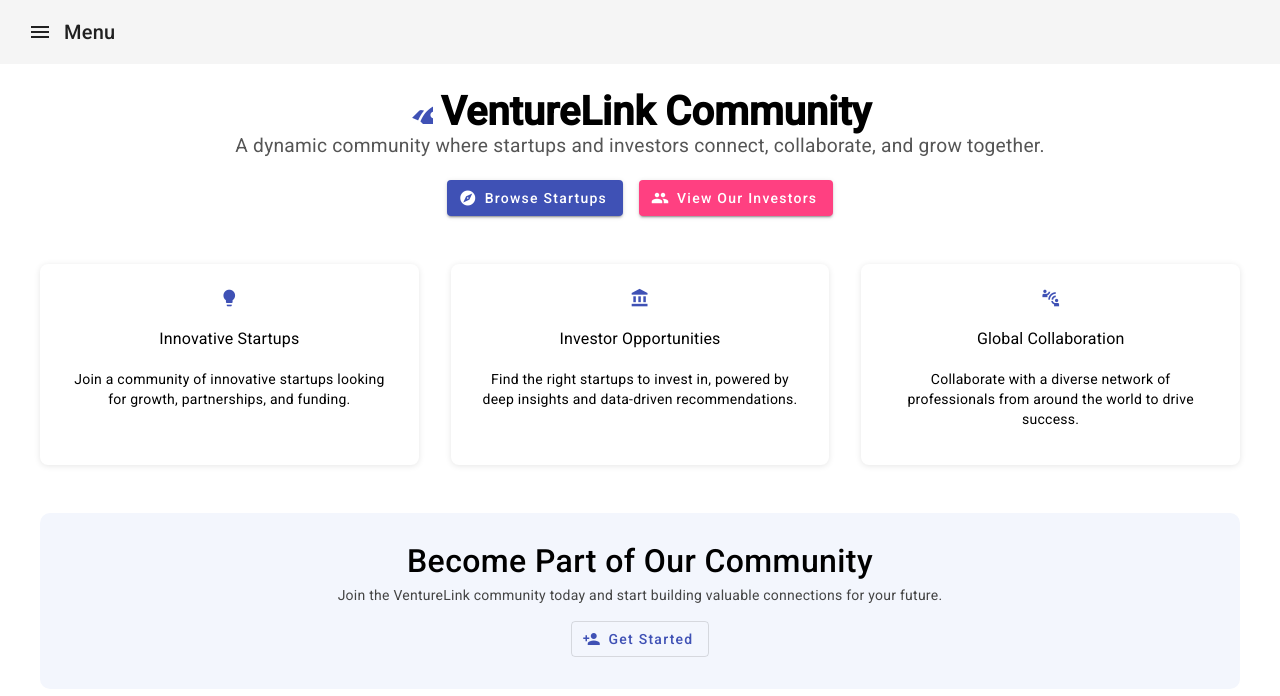
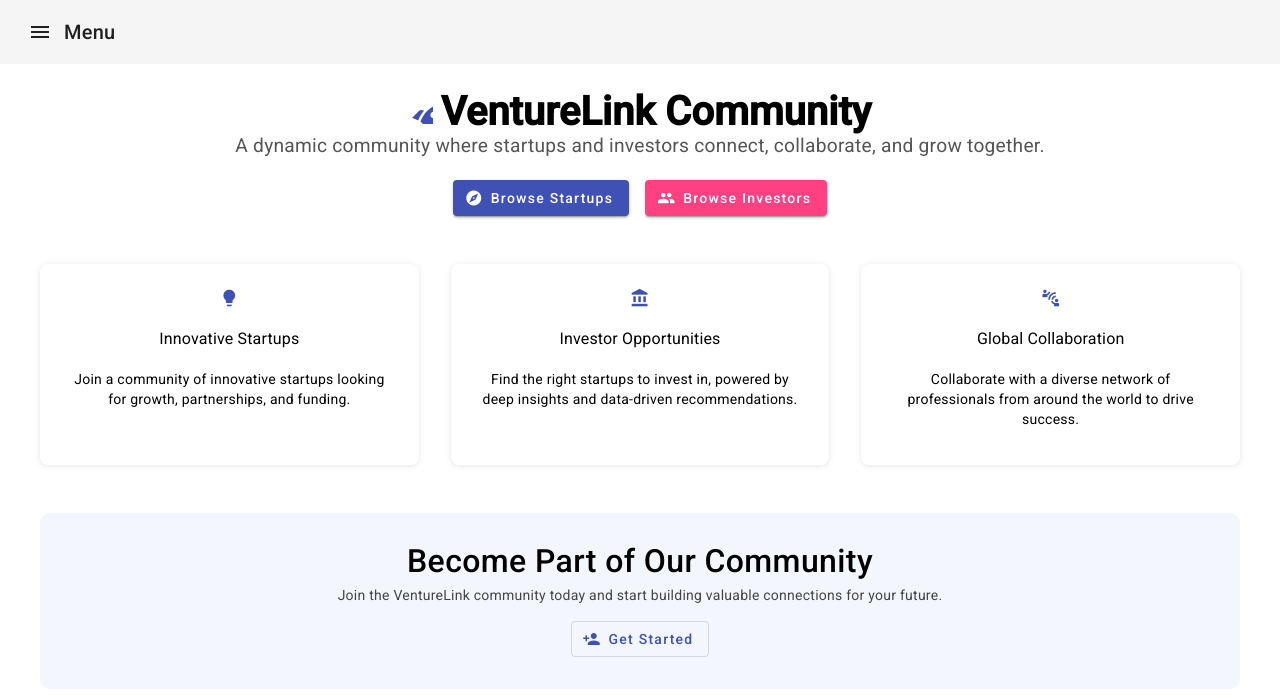
Before and after one commit to altech34503/StInv, an Angular app: page / in a window 1280 px wide. Shown: the top 696 px of the page. Built offline with nearby package versions, Linux system fonts and the light colour scheme.

Commit message:
updated homepage button

```diff
--- a/src/app/homepage/homepage.component.html
+++ b/src/app/homepage/homepage.component.html
@@ -16,7 +16,7 @@
       </button>
       <button mat-raised-button color="accent" routerLink="/investor">
         <mat-icon>group</mat-icon>
-        View Our Investors
+        Browse Investors
       </button>
     </div>
   </section>
```
